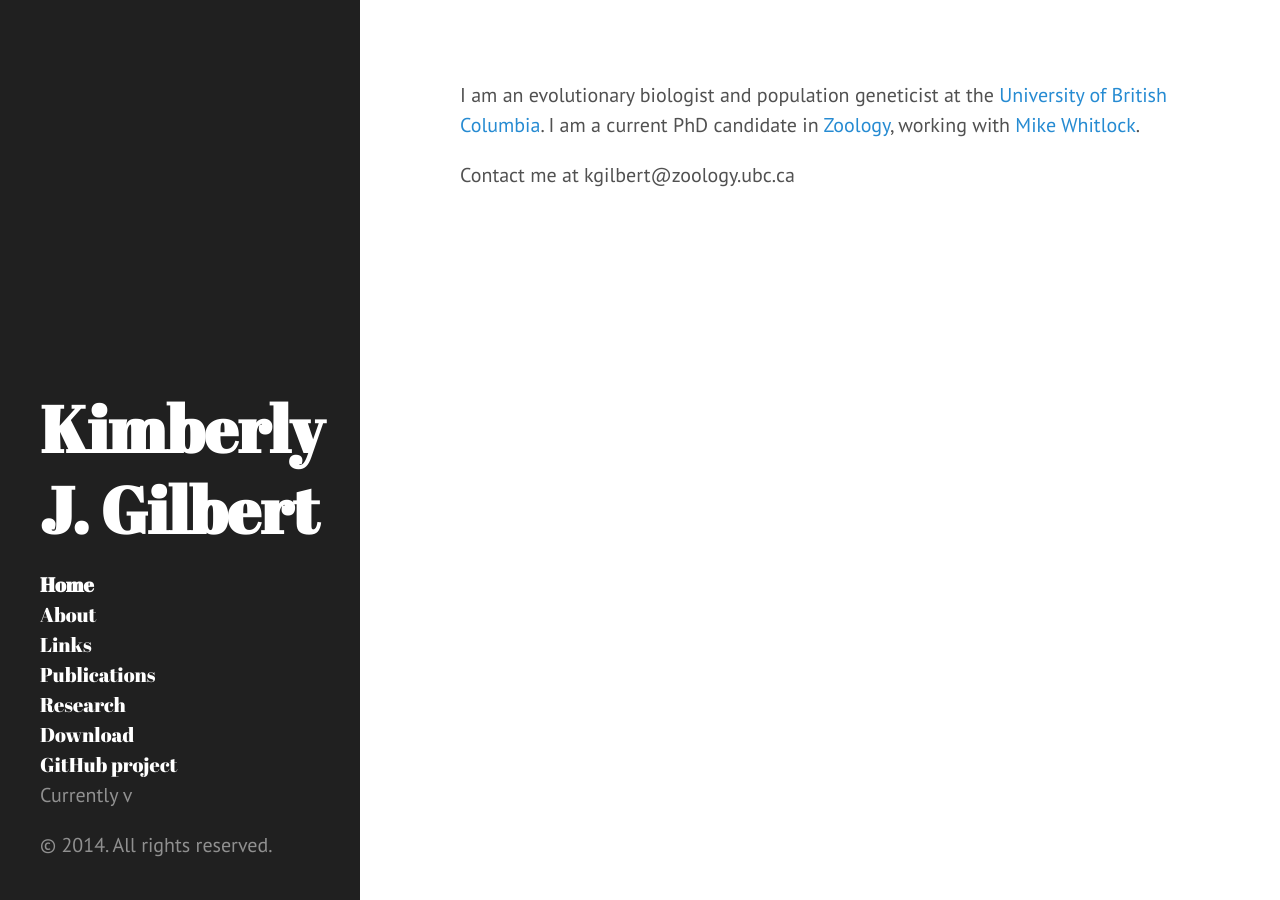
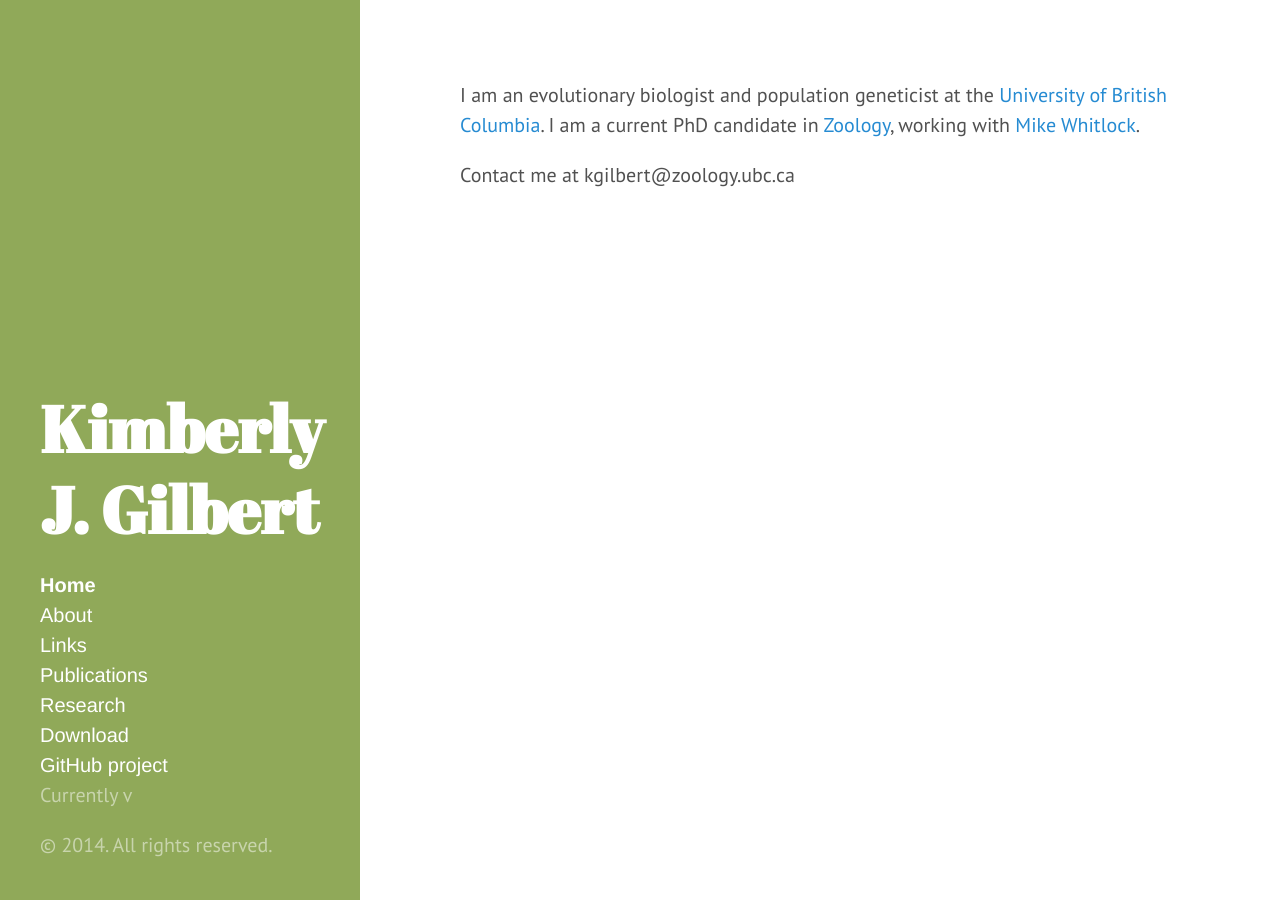
Before and after one commit to kjgilbert/kjgilbert.github.io, a Jekyll site: the page built from index.md, in a window 1280 px wide. Built offline with Jekyll 4.4.1, drawn with Linux system fonts in a browser that asks for light colours; Markdown is read by kramdown in place of the engine named in the settings.

Commit message:
play with sidebar

```diff
--- a/public/css/hyde.css
+++ b/public/css/hyde.css
@@ -57,7 +57,7 @@ html {
   text-align: center;
   padding: 2rem 1rem;
   color: rgba(255,255,255,.5);
-  background-color: #202020;
+  background-color: #90a959;
 }
 @media (min-width: 48rem) {
   .sidebar {
@@ -73,7 +73,7 @@ html {
 /* Sidebar links */
 .sidebar a {
   color: #fff;
-  font-family: "Abril Fatface", serif;
+  font-family: "Helvetica Neue", sans-serif;
 }
 
 /* About section */
```
